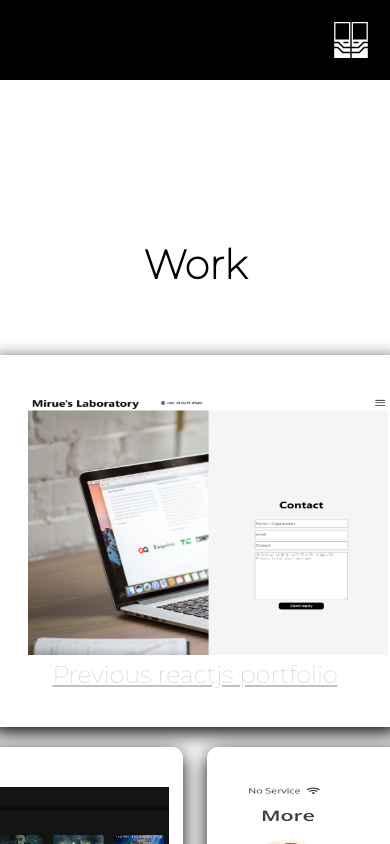
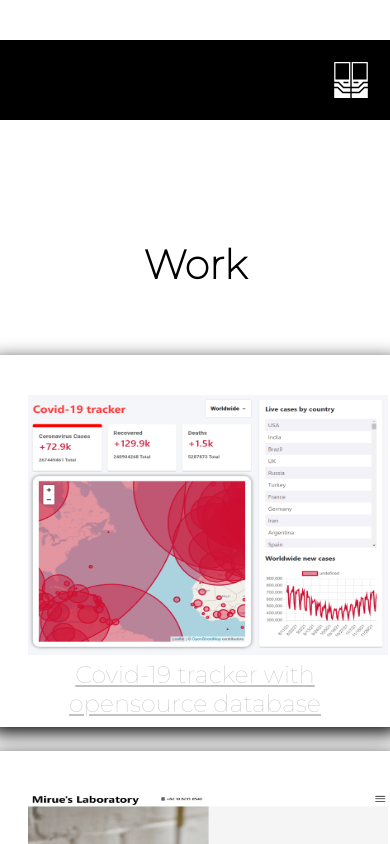
Before and after one commit to mireu-san/the-lighthouse, a React (Create React App) app: page /work in a window 390 px wide. Built offline with nearby package versions, Linux system fonts and the light colour scheme.

Commit message:
grid notion is now applicable

```diff
--- a/src/pages/Work.js
+++ b/src/pages/Work.js
@@ -22,7 +22,7 @@
 
 function Work() {
     return (
-        <StyledWork>
+
             <section className="work" id="work">
                 <h2 className="work__title">Work</h2>
                     <aside className="header__wrapper">
@@ -163,7 +163,7 @@
                     </div>
                 </div> */}
             </section>
-        </StyledWork>
+
     )
 }
 
--- a/src/styles/Skills.css
+++ b/src/styles/Skills.css
@@ -66,6 +66,3 @@
 
 }
 /* each white box  END*/
-
-
-/* END OF skills  */
--- a/src/styles/Work.css
+++ b/src/styles/Work.css
@@ -70,3 +70,20 @@
   /* each white box  END*/
 
   /* END OF work  */
+
+  @media screen and (max-width: 990px) {
+    .work #work {
+      justify-items: center;
+    }
+
+    .work__alphaColumn {
+      grid-template-columns: 1fr;
+      grid-template-rows: 0.5fr 0.5fr 0.5fr;
+      justify-items: center;
+    }
+    .work__betaColumn {
+      grid-template-columns: 1fr;
+      grid-template-rows: 0.5fr 0.5fr;
+      justify-items: center;
+    }
+  }
```
